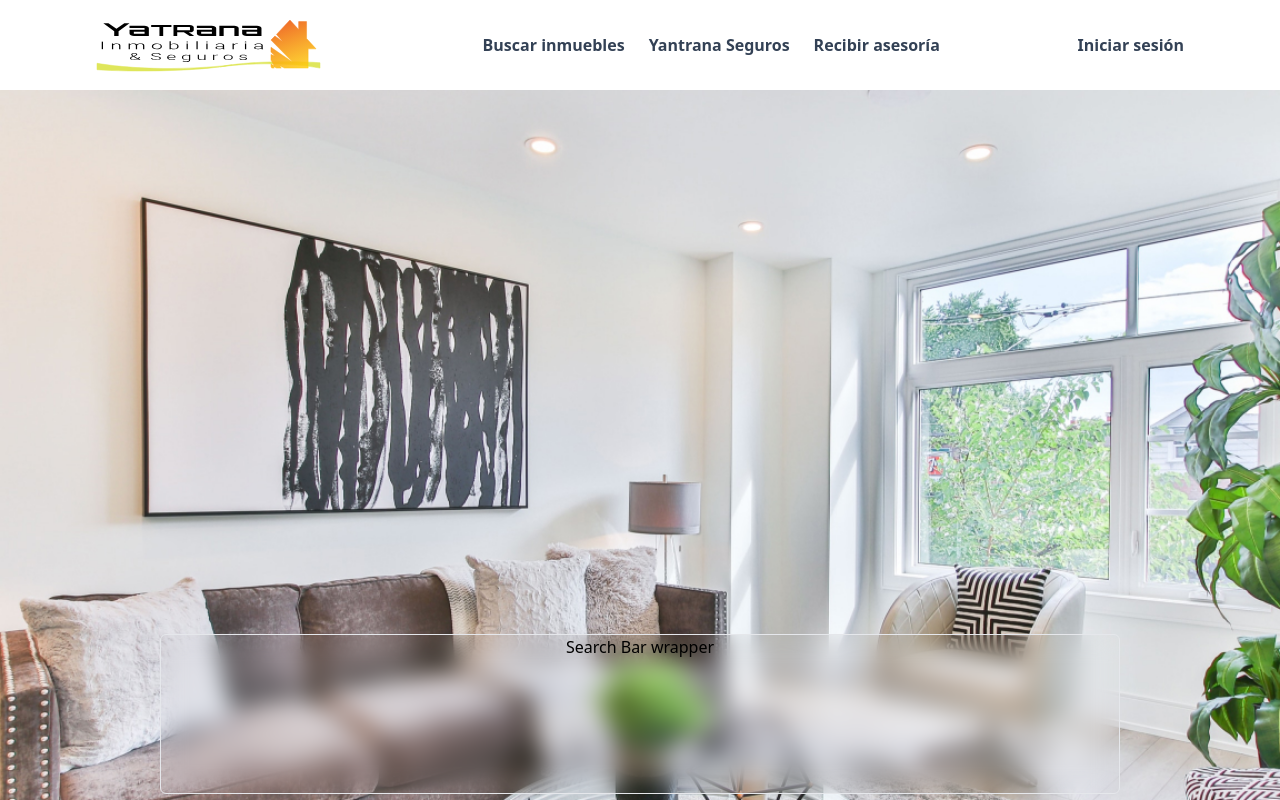
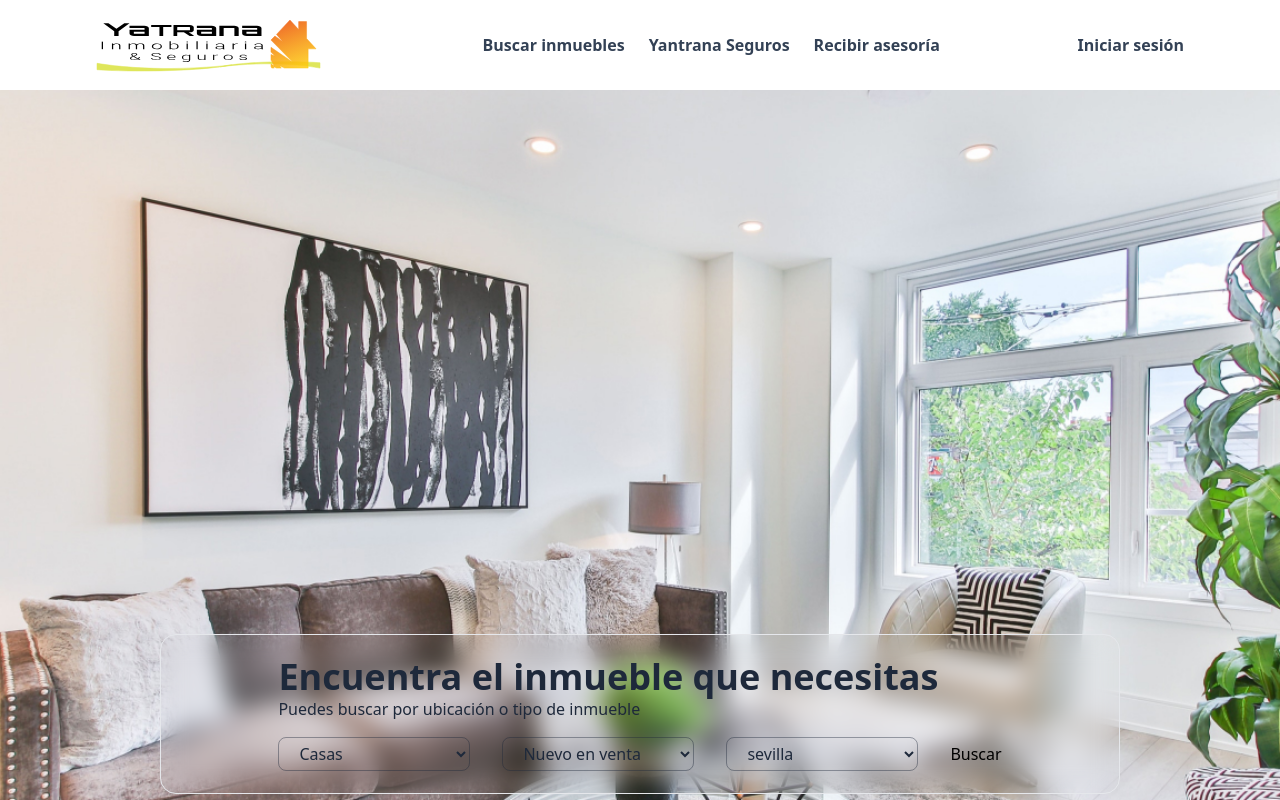
Before and after one commit to SisifoDev/inmobiliaria, a Next.js app: page / in a window 1280 px wide. Shown: the top 800 px of the page. Built offline with nearby package versions, Linux system fonts and the light colour scheme.

Commit message:
Input component

```diff
--- /dev/null
+++ b/components/Input.jsx
@@ -0,0 +1,22 @@
+import React from "react";
+
+const Input = ({ name, id, opt }) => {
+  console.log(opt);
+  return (
+    <div>
+      <select
+        className="rounded-lg border border-slate-800/40 text-slate-800 bg-transparent w-48 py-1 px-4"
+        name={name}
+        id={id}
+      >
+        {opt.map((item) => (
+          <option key={item} value={item}>
+            {item}
+          </option>
+        ))}
+      </select>
+    </div>
+  );
+};
+
+export default Input;
--- a/components/SearchBar.jsx
+++ b/components/SearchBar.jsx
@@ -1,9 +1,46 @@
 import React from "react";
+import Input from "./Input";
 
 const SearchBar = () => {
   return (
-    <div className="flex absolute bottom-24 left-[12.5%] justify-center bg-clip-padding backdrop-filter backdrop-blur-md bg-opacity-80 border border-gray-200 h-40 w-3/4 rounded-md">
-      Search Bar wrapper
+    <div className="flex absolute bottom-24 left-[12.5%] justify-center bg-clip-padding backdrop-filter backdrop-blur-md bg-opacity-80 border border-gray-200 h-40 w-3/4 rounded-2xl">
+      <div className="flex flex-col justify-center gap-4 ">
+        <div>
+          <h3 className="text-4xl font-bold text-slate-800">
+            Encuentra el inmueble que necesitas
+          </h3>
+          <p className="text-md font-medium text-slate-800">
+            Puedes buscar por ubicación o tipo de inmueble
+          </p>
+        </div>
+        <div className="flex justify-between gap-8 items-center ">
+          <form action="" className="flex justify-between gap-8 items-center ">
+            <Input
+              name="tipo"
+              id="tipo"
+              opt={[
+                "Casas",
+                "Apartamentos",
+                "Locales",
+                "Oficinas",
+                "Bodegas",
+                "Otros",
+              ]}
+            />
+            <Input
+              name="estado"
+              id="estado"
+              opt={["Nuevo en venta", "Usado en venta", "Nuevo en arriendo"]}
+            />
+            <Input
+              name="ubicacion"
+              id="ubicacion"
+              opt={["sevilla", "campo nuñez", "centro", "la gaitana"]}
+            />
+            <button>Buscar</button>
+          </form>
+        </div>
+      </div>
     </div>
   );
 };
```
